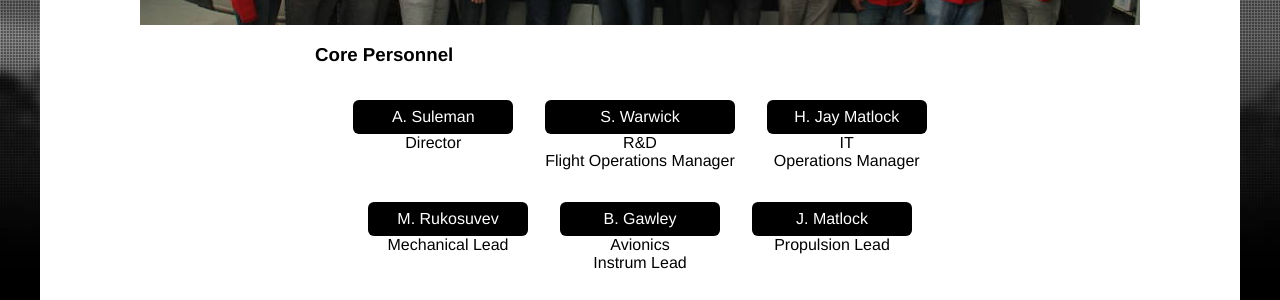
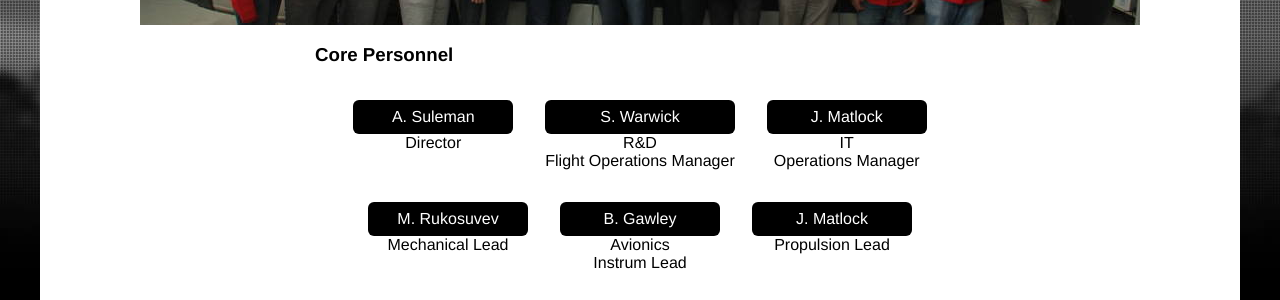
Before and after one commit to UVic-CfAR/uvic-cfar.github.io, a Jekyll site: the page built from about-us.html, in a window 1280 px wide. Shown: the part 732-1032 px from the top of the page. Built offline with Jekyll 4.4.1, drawn with Linux system fonts in a browser that asks for light colours.

Commit message:
Update about-us.html

```diff
--- a/about-us.html
+++ b/about-us.html
@@ -15,7 +15,7 @@ stylesheet: about
 		<dt>S. Warwick</dt>
 		<dd>R&D<br /> Flight Operations Manager</dd>
 	</dl><dl>
-		<dt>H. Jay Matlock</dt>
+		<dt>J. Matlock</dt>
 		<dd>IT<br /> Operations Manager</dd>
 	</dl><dl>
 		<dt>M. Rukosuvev</dt>
```
